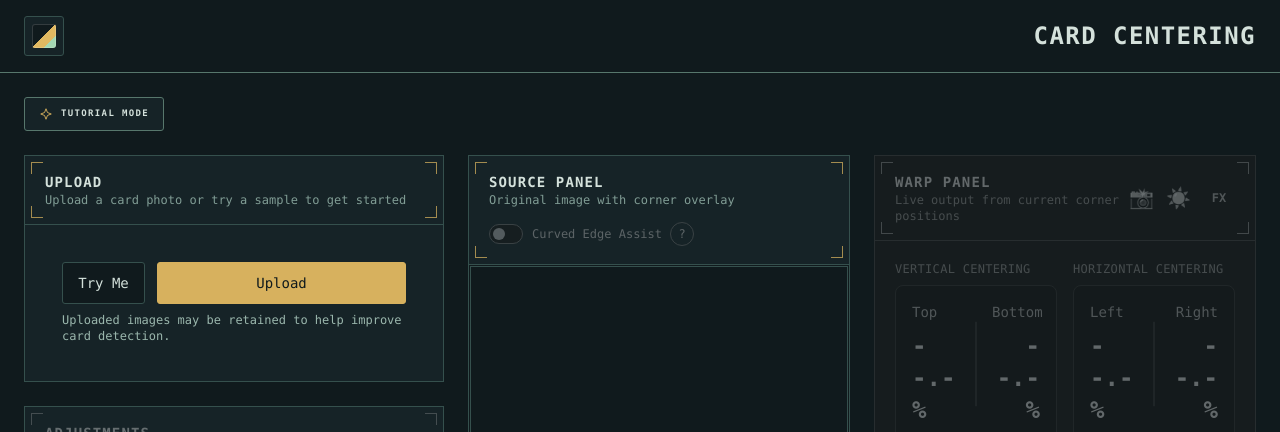
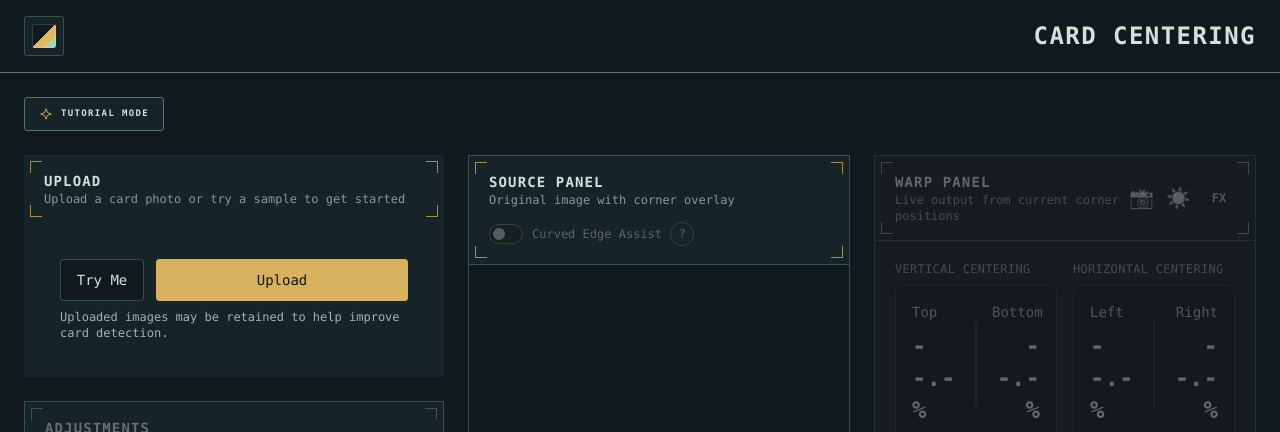
Before and after one commit to mf11y/card-centering-app, a SvelteKit app in the folder src/card-ui/: page / in a window 1280 px wide. Shown: the top 432 px of the page. Built offline with nearby package versions, Linux system fonts and the light colour scheme.

Commit message:
Remove upload panel border outlines

```diff
--- a/src/card-ui/src/routes/+page.svelte
+++ b/src/card-ui/src/routes/+page.svelte
@@ -1871,9 +1871,9 @@ const inputController = createInputController({
                     </button>
 				<div class="tutorial-adjustments">
 				<section
-					class="flex w-full flex-col overflow-hidden border border-zinc-800 bg-zinc-900 shadow-sm"
+					class="flex w-full flex-col overflow-hidden bg-zinc-900 shadow-sm"
 				>
-					<div class="panel-brackets border-b border-zinc-800 px-5 py-4">
+					<div class="panel-brackets px-5 py-4">
 						<h2 class="text-sm font-semibold tracking-wide text-zinc-300 uppercase">Upload</h2>
 						<p class="text-xs text-zinc-500">
 							Upload a card photo or try a sample to get started
@@ -1881,7 +1881,7 @@ const inputController = createInputController({
 					</div>
 
 					<div class="p-5">
-						<div class="rounded-2xl border border-zinc-800 bg-zinc-950/40 p-4">
+						<div class="rounded-2xl bg-zinc-950/40 p-4">
 							<div class="space-y-4">
 								<!-- row 1: Try Me + Upload before image, Reset after image -->
 								<div>
@@ -2512,10 +2512,10 @@ const inputController = createInputController({
 						<div
 							role="button"
 							tabindex="0"
-							class={`group flex h-full w-full items-center justify-center overflow-hidden border border-zinc-700 bg-zinc-950 transition ${
+							class={`group flex h-full w-full items-center justify-center overflow-hidden border-0 bg-zinc-950 transition ${
 								imageUrl
 									? 'cursor-default opacity-80'
-									: 'cursor-pointer hover:border-zinc-500 hover:bg-zinc-900'
+									: 'cursor-pointer hover:bg-zinc-900'
 							}`}
 							ondrop={!imageUrl ? handleDrop : undefined}
 							ondragover={!imageUrl ? handleDragOver : undefined}
```
